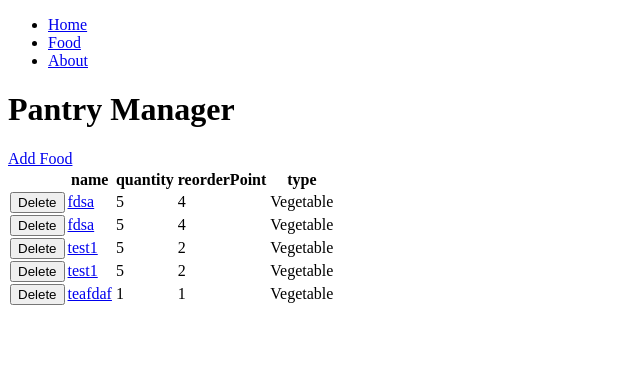
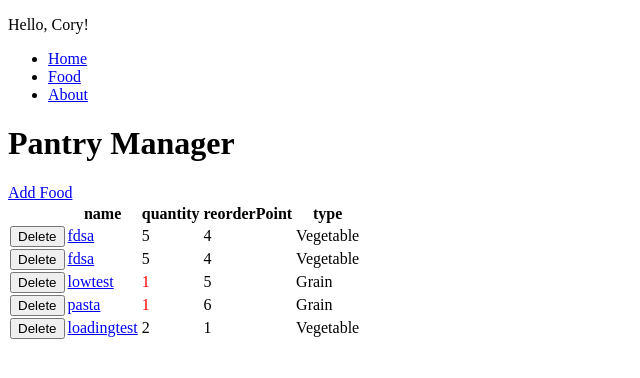
Before and after one commit to mbren2/eg_reactTraining, a React (Create React App) app in the folder eg-training/eg-training/: page / in a window 1280 px wide. Shown: the top 378 px of the page, without its empty margins (0-640 px from the left). Built offline with nearby package versions, Linux system fonts and the light colour scheme; data requests are answered from the project's data file.

Commit message:
Final commit from training

```diff
--- a/eg-training/eg-training/db.json
+++ b/eg-training/eg-training/db.json
@@ -15,25 +15,25 @@
       "id": 2
     },
     {
-      "name": "test1",
-      "quantity": "5",
-      "reorderPoint": "2",
-      "type": "Vegetable",
-      "id": 3
+      "name": "lowtest",
+      "quantity": "1",
+      "reorderPoint": "5",
+      "type": "Grain",
+      "id": 7
     },
     {
-      "name": "test1",
-      "quantity": "5",
-      "reorderPoint": "2",
-      "type": "Vegetable",
-      "id": 4
+      "name": "pasta",
+      "quantity": "1",
+      "reorderPoint": "6",
+      "type": "Grain",
+      "id": 8
     },
     {
-      "name": "teafdaf",
-      "quantity": "1",
+      "name": "loadingtest",
+      "quantity": "2",
       "reorderPoint": "1",
       "type": "Vegetable",
-      "id": 5
+      "id": 9
     }
   ]
 }
--- a/eg-training/eg-training/package.json
+++ b/eg-training/eg-training/package.json
@@ -30,7 +30,7 @@
     "build": "react-scripts build",
     "test": "react-scripts test",
     "eject": "react-scripts eject",
-    "start-api": "json-server --watch db.json --port 3001"
+    "start-api": "json-server --watch db.json --port 3001 --delay 1000"
   },
   "eslintConfig": {
     "extends": [
--- a/eg-training/eg-training/src/App.tsx
+++ b/eg-training/eg-training/src/App.tsx
@@ -4,12 +4,20 @@ import { Nav } from "./Nav";
 import { BrowserRouter, Route } from "react-router-dom";
 import { FoodForm } from "./FoodForm";
 import { QueryClient, QueryClientProvider } from "react-query"
+import { UserContextProvider, UserContextType } from "./UserContext";
 
+const user: UserContextType = {
+    email: "c@gmail.com",
+    name: "Cory",
+    role: "admin",
+    token: "1234",
+};
 
 export function App() {
     const queryClient = new QueryClient();
 
     return (
+        <UserContextProvider value={user}>
             <QueryClientProvider client={queryClient}>
                 <BrowserRouter>
                     <Nav />
@@ -27,5 +35,6 @@ export function App() {
                     </Route>
                 </BrowserRouter>
             </QueryClientProvider>
+        </UserContextProvider>
     )
 }
--- a/eg-training/eg-training/src/FoodForm.tsx
+++ b/eg-training/eg-training/src/FoodForm.tsx
@@ -45,7 +45,6 @@ export function FoodForm() {
 
 
     //Day 3 Exercise 2: Use foodId to set the heading to either add or edit food
-
     async function handleSubmit(event: React.FormEvent<HTMLFormElement>) {
         event.preventDefault();
           try {
--- a/eg-training/eg-training/src/Home.tsx
+++ b/eg-training/eg-training/src/Home.tsx
@@ -1,7 +1,9 @@
 import { useEffect, useState } from "react";
 import { Link } from "react-router-dom";
 import { getFoods, deleteFood } from "./api/foodsApi";
-
+import { useQuery } from "react-query"
+import { data } from "cypress/types/jquery";
+import { ReactQueryDevtools } from "react-query/devtools";
 
 export type Food = {
   id: number;
@@ -17,26 +19,26 @@ export type Food = {
 //  -Display all of this in a table
 export function Home() {
   //Use this useState to deconstruct an array
-  const [foods, setFoods] =  useState<Food[]>([]);
+  //const [foods, setFoods] =  useState<Food[]>([]);
   //The long-hand version of the line above
   //const foodStateArray = useState<Food[]>([]);
   //const foods = foodStateArray[0];
   //const setFoods = foodStateArray[1];
 
-  useEffect(() => {
-    async function callGetFoods() {
-      const data = await getFoods();
-      setFoods(data);
-    }
-    callGetFoods();
-    //using an empty array for useEffect since we only want this to run once
-  }, []);
+  //Implementing the below to get rid of the const[foods, setFoods]... above
+  //And then to create a work around to the useEffect below to handle async calls better
+  const { data: foods, isLoading } = useQuery("foods", getFoods);
+
+  if(isLoading || !foods){
+    return <p>Loading... </p>;
+  }
 
   //Day 3 Exercise 6: Display "uh oh, no food in pantry" when no food exists and hide the table
   return (
     //Use this empty tag (opposed to using a div) to give these elements a parent element
     //Without the empty tag or div here, we get an error bc h1 and ul need a parent tag
     <>
+      <ReactQueryDevtools />
       <h1>Pantry Manager</h1>
 
       {/* Day 3 Exercise 1: Add a link to the food page here*/}
@@ -74,7 +76,7 @@ export function Home() {
                 await deleteFood(food.id);
                 //returns a new array w/ the id that was just deleted ommitted
                 const newFoods = foods.filter((f) => f.id !== food.id);
-                setFoods(newFoods);
+                //setFoods(newFoods);
                 //need to remove the deleted food from the state
               }}
               >
--- a/eg-training/eg-training/src/Nav.tsx
+++ b/eg-training/eg-training/src/Nav.tsx
@@ -1,8 +1,11 @@
 import { Link } from "react-router-dom";
+import { useUserContext } from "./UserContext";
 
 export function Nav() {
+    const { name } = useUserContext();
     return(
     <nav>
+        <p>Hello, {name}!</p>
         <ul>
             <li>
                 <Link to="/">Home</Link>
--- /dev/null
+++ b/eg-training/eg-training/src/UserContext.tsx
@@ -0,0 +1,33 @@
+import React, { useContext } from "react"
+
+export type UserContextType = {
+    name: string;
+    email: string;
+    role: "user" | "admin";
+    token: string;
+};
+
+const UserContext = React.createContext<UserContextType | undefined>(undefined);
+
+type UserContextProviderProps = {
+    children: React.ReactNode; //AKA accept any valid jsx as a child
+    value: UserContextType;
+}
+
+//This will wrap our app w/ this component so any child components can consume the global data.
+export function UserContextProvider(props: UserContextProviderProps) {
+    return(
+    <UserContext.Provider value={props.value}>
+        {props.children}
+    </UserContext.Provider>
+    );
+}
+
+
+//Custom hook to consume the user data from any component
+export function useUserContext() {
+    const userContext = useContext(UserContext);
+    if(!userContext)
+        throw new Error("useUserContext must be wrapped in UserContextProvider");
+    return userContext;
+}
--- a/eg-training/eg-training/src/api/foodsApi.ts
+++ b/eg-training/eg-training/src/api/foodsApi.ts
@@ -1,4 +1,4 @@
-import { Food } from "../App";
+import { Food } from "../Home";
 import { NewFood } from "../FoodForm";
 
 const baseUrl = process.env.REACT_APP_BASE_URL;
```
Lines whose indentation alone changed are shown as unchanged.
